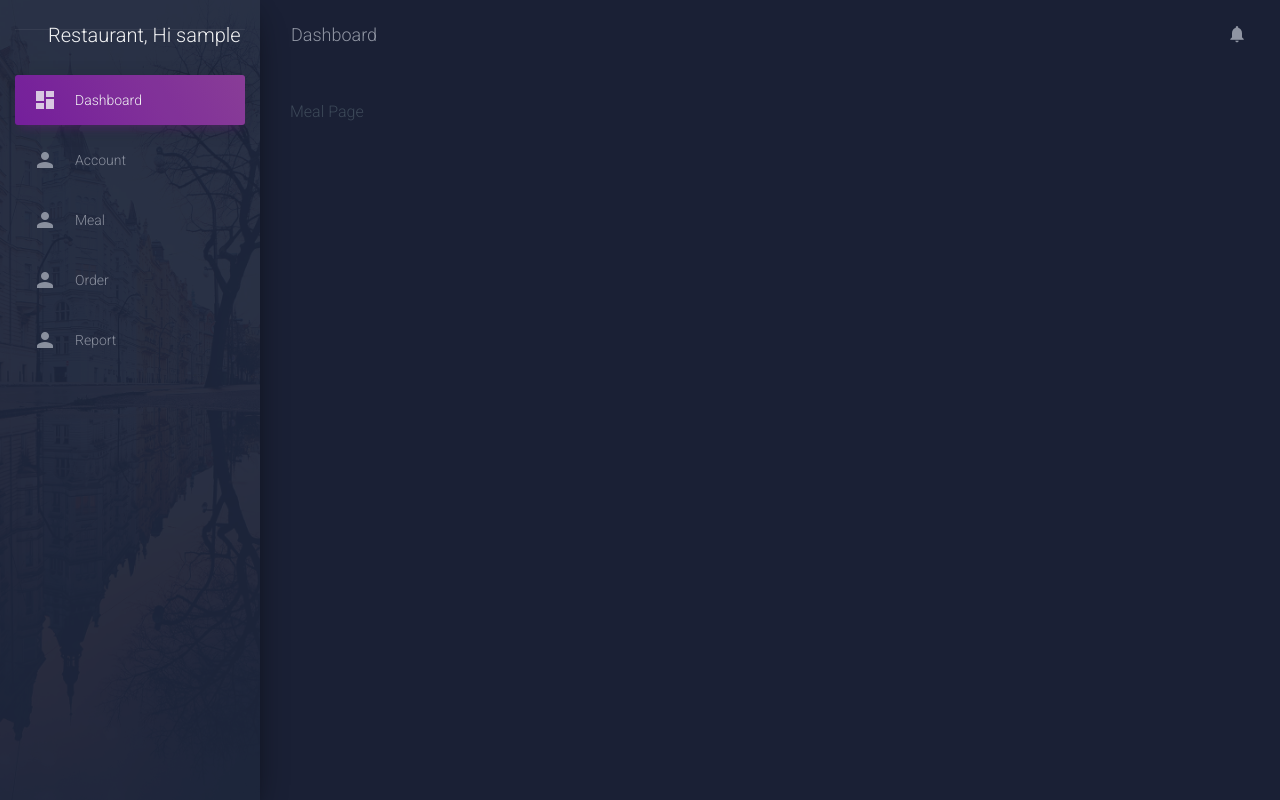
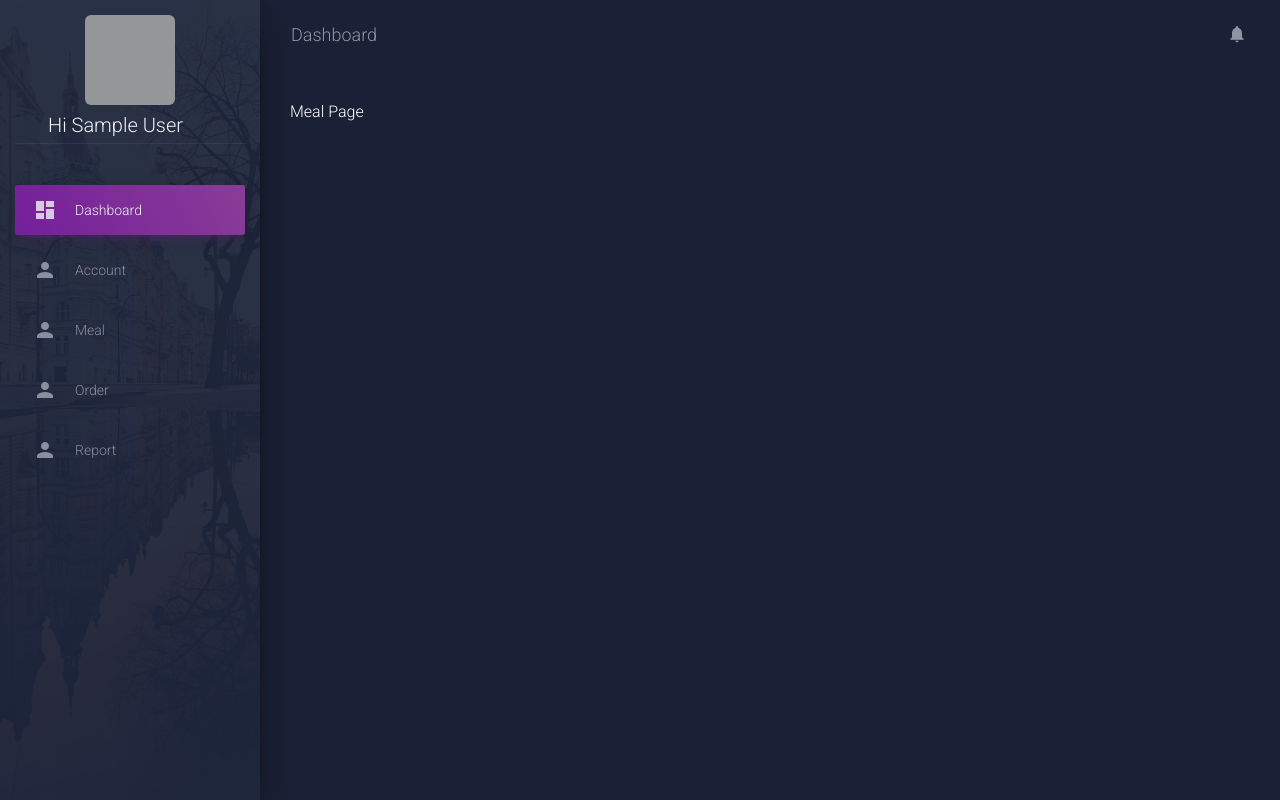
Before and after one commit to Yogi-99/omnifood, a Django app: page /restaurant/meal in a window 1280 px wide. Run offline with Django 3.2, Linux system fonts and the light colour scheme; the visitor is signed in with stand-in values (Sample User, id 1); data that the repository does not hold is empty; some libraries are stand-ins or nearby versions; grey boxes are pictures that could not be loaded.

Commit message:
Fix Image Issue

```diff
--- a/Omnifood/settings.py
+++ b/Omnifood/settings.py
@@ -138,6 +138,8 @@ STATICFILES_DIRS = [
 ]
 STATIC_ROOT = os.path.join(BASE_DIR, 'assets')
 
+MEDIA_URL = '/media/'
+MEDIA_ROOT = os.path.join(BASE_DIR, 'media')
 
 LOGIN_REDIRECT_URL = 'account'
 LOGIN_URL = 'login'
@@ -151,6 +153,3 @@ SOCIAL_AUTH_FACEBOOK_SCOPE = ['email']
 SOCIAL_AUTH_FACEBOOK_PROFILE_EXTRA_PARAMS = {
     'fields': 'id, name, email'
 }
-
-MEDIA_ROOT = os.path.join(BASE_DIR, 'media')
-MEDIA_URL = '/media/'
--- a/Omnifood/urls.py
+++ b/Omnifood/urls.py
@@ -15,9 +15,14 @@ Including another URLconf
 """
 from django.contrib import admin
 from django.urls import path, include
+from django.conf import settings
+from django.conf.urls.static import static
 
 urlpatterns = [
     path('accounts/', include('accounts.urls')),
     path('admin/', admin.site.urls),
     path('restaurant/', include('restaurants.urls')),
 ]
+
+if settings.DEBUG:
+    urlpatterns += static(settings.MEDIA_URL, document_root=settings.MEDIA_ROOT)
--- a/accounts/templates/accounts/login.html
+++ b/accounts/templates/accounts/login.html
@@ -13,16 +13,16 @@
         <form method="POST">
             {% csrf_token %}
             <fieldset class="form-group">
-                <legend class="border-bottom border mb-4">Log In</legend>
+                <legend class="border-bottom mb-4 text-white">Log In</legend>
                 {{ form|crispy }}
             </fieldset>
             <div class="form-group">
-                <button class="btn btn-outline-info" type="submit">Login</button>
+                <button class="btn btn-outline-success text-white" type="submit">Login</button>
             </div>
         </form>
         <div class="border-top pt-3">
             <small class="text-muted">
-                Need An Account? <a class="ml-2" href="{% url 'register' %}">Sign Up Now</a>
+                Need An Account? <a class="ml-2 text-white" href="{% url 'register' %}">Sign Up Now</a>
             </small>
         </div>
 
--- a/accounts/urls.py
+++ b/accounts/urls.py
@@ -1,8 +1,6 @@
 from django.urls import path, include
 from django.contrib.auth import views as auth_views
 from . import views as user_views
-from django.conf.urls.static import static
-from django.conf import settings
 
 urlpatterns = [
     path('login', auth_views.LoginView.as_view(template_name='accounts/login.html'), name='login'),
@@ -12,6 +10,3 @@ urlpatterns = [
     path('auth', include('rest_framework_social_oauth2.urls')),
 
 ]
-
-if settings.DEBUG:
-    urlpatterns += static(settings.MEDIA_URL, document_root=settings.MEDIA_ROOT)
--- a/restaurants/models.py
+++ b/restaurants/models.py
@@ -7,7 +7,7 @@ class Restaurant(models.Model):
     name = models.CharField(max_length=50)
     phone = models.CharField(max_length=15)
     address = models.CharField(max_length=150)
-    logo = models.ImageField(upload_to='restaurant_logo', blank=True)
+    logo = models.ImageField(upload_to='restaurant_logo', blank=False)
 
     def __str__(self):
         return self.name
--- a/restaurants/templates/restaurants/base.html
+++ b/restaurants/templates/restaurants/base.html
@@ -29,6 +29,10 @@
         Tip 2: you can also add an image using data-image tag
     -->
         <div class="logo">
+
+            {% block logo %}
+
+            {% endblock %}
             {% block username %}
 
             {% endblock %}
@@ -48,7 +52,7 @@
             </ul>
         </div>
     </div>
-    <div class="main-panel">
+    <div class="main-panel text-white">
         <!-- Navbar -->
         <nav class="navbar navbar-expand-lg navbar-transparent navbar-absolute fixed-top ">
             <div class="container-fluid">
--- a/restaurants/templates/restaurants/dashboard.html
+++ b/restaurants/templates/restaurants/dashboard.html
@@ -3,9 +3,17 @@
     Restaurant Dashboard
 {% endblock %}
 
+{% block logo %}
+    <img src="{{ MEDIA_URL }}{{ request.user.restaurant.logo }}" class="rounded mx-auto d-block" height="90" width="90">
+{% endblock %}
+
 {% block username %}
-    <p class="ml-5">Restaurant, Hi {{ user.username }}</p>
+    <p class="ml-5">Hi {{ request.user.get_full_name }}</p>
+    <br>
+    <p class="mx-5 ">{{ request.user.restaurant.name }}</p>
 {% endblock %}
+
+
 {% block sidebar_items %}
 
     <li class="nav-item ">
```
Also changed, not shown: accounts/templates/accounts/base.html (+18 -5 lines), static/css/mystyle.css (added, +12 -0 lines), restaurants/migrations/0003_auto_20190804_1338.py (added), restaurants/migrations/0004_auto_20190804_1346.py (added).
